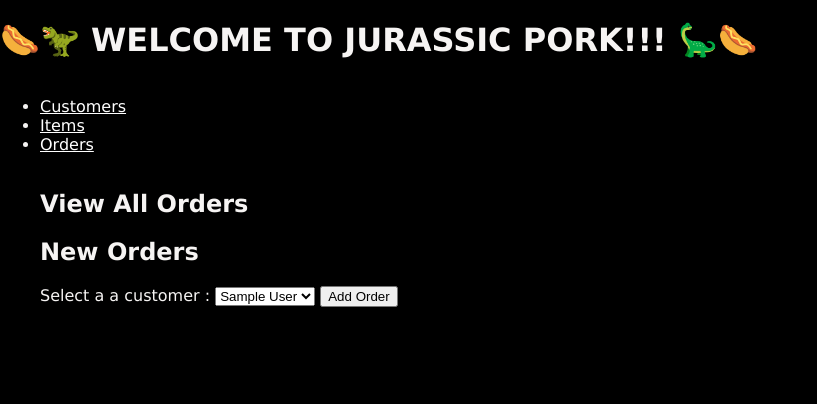
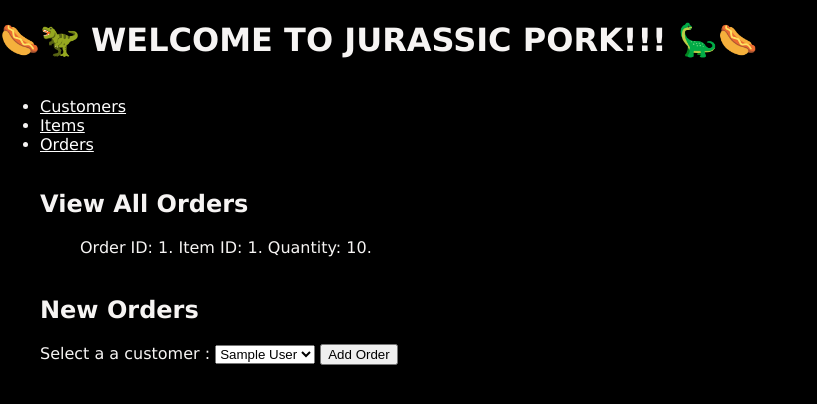
Before and after one commit to andy-brown87/Takeaway-App, a Flask app: template templates/orders/new_orders.jinja in a window 1280 px wide. Shown: the top 404 px of the page, without its empty margins (0-817 px from the left). Run offline with Flask 3, Linux system fonts and the light colour scheme; the template is opened without the code that fills it: values that come from a table or form of the project are taken from there, others are empty; tables that the repository leaves empty hold one stand-in row (values such as "Sample post"); parts of the project's set-up code (start-up, migrations or seed data) failed here and were passed over.

Commit message:
fixed a couple of bugs

```diff
--- a/templates/customer/new_customer.jinja
+++ b/templates/customer/new_customer.jinja
@@ -1,7 +1,7 @@
 {% extends 'base.jinja' %}
 
 {% block content %}
-{# no reference to the "customers" variable that we passed in here, we are not using the data that we are passing to this template. #}
+<ul id = "new_customers">
 <span>
     <h1>Enter a new customer</h1>
         <form style="display:inline" action="/customer/new_customer" method="POST">
@@ -17,4 +17,5 @@
             <input type="submit" value="Enter Customer">
 
         </form>
+</ul>
 {% endblock %}
--- a/templates/orders/new_orders.jinja
+++ b/templates/orders/new_orders.jinja
@@ -9,7 +9,24 @@ ul#menu li {
 }
 </style>
 
+
+
 <h1>View All Orders</h1>
+
+<ul id="menu">
+            {% for item_order in item_orders %}
+                <th>Order ID:</th>
+                <li>{{item_order.order_id}}.</li>
+                <th>Item ID:</th>
+                <li>{{item_order.item_id}}.</li>
+                <th>Quantity:</th>
+                <li>{{item_order.quantity}}.</li>
+                <br>
+                <br>
+            {% endfor %}
+            </ul>
+
+
 
 
 <h2>New Orders</h2>
--- a/templates/orders/view_orders.jinja
+++ b/templates/orders/view_orders.jinja
@@ -14,7 +14,7 @@
                 <br>
                 <br>
             {% endfor %}
-            </ul>
+</ul>
 
 
 {% endblock %}
```
Also changed, not shown: controllers/item_orders.py (+10 -8 lines), controllers/new_order.py (deleted, +0 -21 lines), controllers/orders_controller.py (+13 -14 lines).
